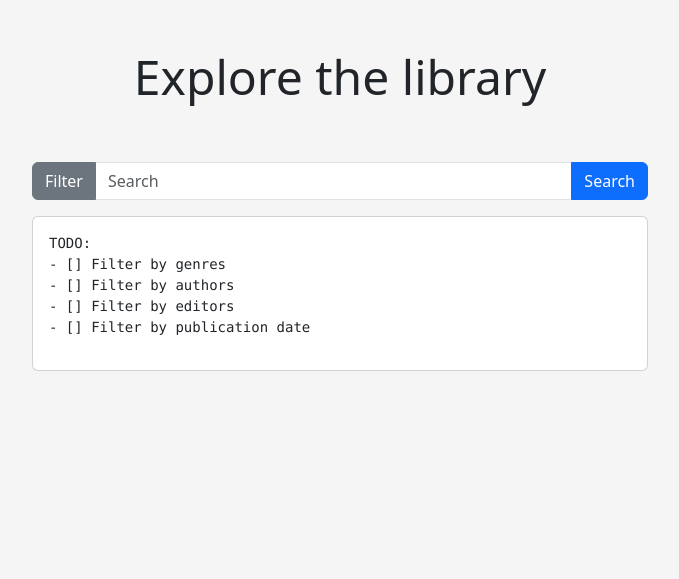
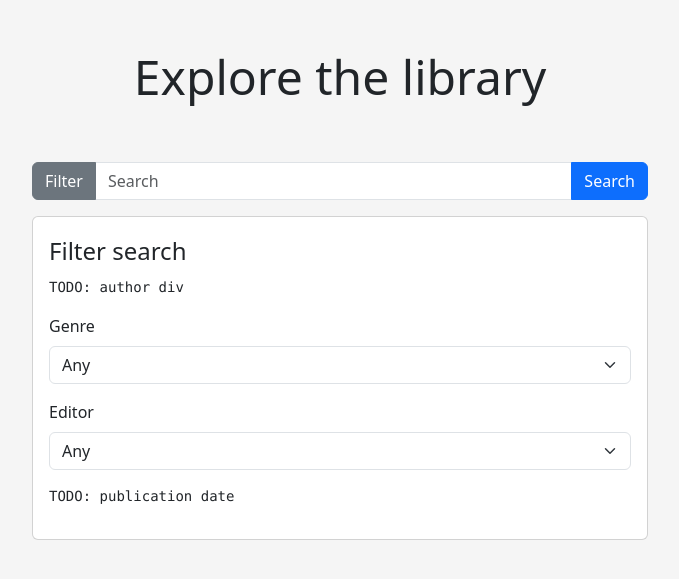
Before and after one commit to axllblc/BookTracker, a Symfony app: template templates/search/index.html.twig in a window 1280 px wide, after a click on "Filter". Shown: the top 579 px of the page, without its empty margins (300-979 px from the left). Run offline with Twig, Linux system fonts and the light colour scheme; the template is opened without the code that fills it, so the values that code supplies are empty; style sheets or scripts are compiled from the project's sources; some libraries are stand-ins or nearby versions.

Commit message:
Filter search by genre, editor

```diff
--- a/templates/search/index.html.twig
+++ b/templates/search/index.html.twig
@@ -16,13 +16,57 @@
             </div>
             <div class="collapse" id="filterOptions">
                 <div class="card card-body">
-<pre>
-TODO:
-- [] Filter by genres
-- [] Filter by authors
-- [] Filter by editors
-- [] Filter by publication date
-</pre>
+                    <fieldset>
+                        <legend>Filter search</legend>
+                        <div class="mb-3">
+                            <pre>TODO: author div</pre>
+                        </div>
+                        <div class="mb-3">
+                            <label for="select-genre" class="form-label">Genre</label>
+                            <select class="form-select" id="select-genre" name="genre" aria-label="Select a genre">
+                                {% set genreid = app.request.query.get('genre') %}
+                                {% if genreid and genreid > 0 %}
+                                    <option value="0">Any</option>
+                                    {% for genre in genres %}
+                                        {% if genre.id == genreid %}
+                                            <option value="{{ genre.id }}" selected>{{ genre.label }}</option>
+                                        {% else %}
+                                            <option value="{{ genre.id }}">{{ genre.label }}</option>
+                                        {% endif %}
+                                    {% endfor %}
+                                {% else %}
+                                    <option value="0" selected>Any</option>
+                                    {% for genre in genres %}
+                                        <option value="{{ genre.id }}">{{ genre.label }}</option>
+                                    {% endfor %}
+                                {% endif %}
+                            </select>
+                        </div>
+                        <div class="mb-3">
+                            <label for="select-editor" class="form-label">Editor</label>
+                            <select class="form-select" id="select-editor" name="editor" aria-label="Select a editor">
+                                {% set _editor = app.request.query.get('editor') %}
+                                {% if _editor and _editor > 0 %}
+                                    <option value="0">Any</option>
+                                    {% for editor in editors %}
+                                        {% if editor == _editor %}
+                                            <option value="{{ editor }}" selected>{{ editor }}</option>
+                                        {% else %}
+                                            <option value="{{ editor }}">{{ editor }}</option>
+                                        {% endif %}
+                                    {% endfor %}
+                                {% else %}
+                                    <option value="0" selected>Any</option>
+                                    {% for editor in editors %}
+                                        <option value="{{ editor }}">{{ editor }}</option>
+                                    {% endfor %}
+                                {% endif %}
+                            </select>
+                        </div>
+                        <div class="mb-3">
+                            <pre>TODO: publication date</pre>
+                        </div>
+                    </fieldset>
                 </div>
             </div>
         </form>
```
Also changed, not shown: src/Controller/SearchController.php (+11 -5 lines), src/Service/EditorService.php (added, +31 -0 lines).
